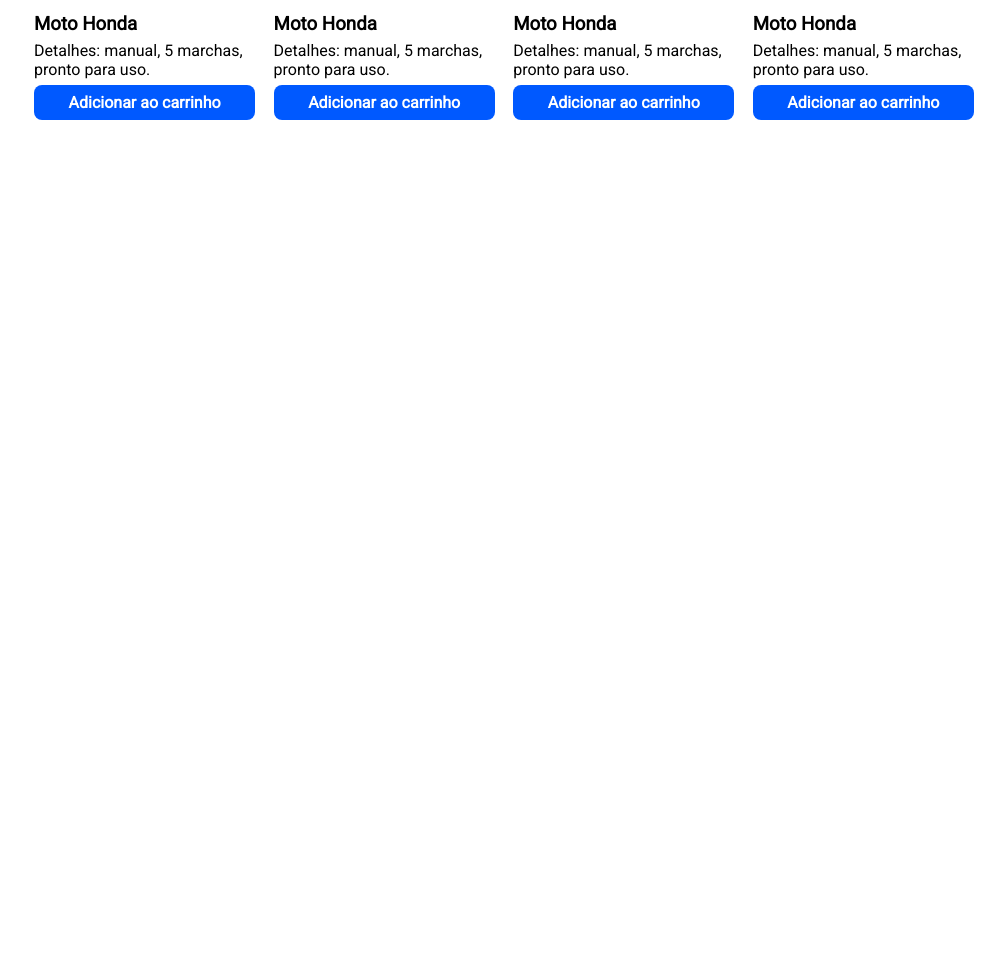
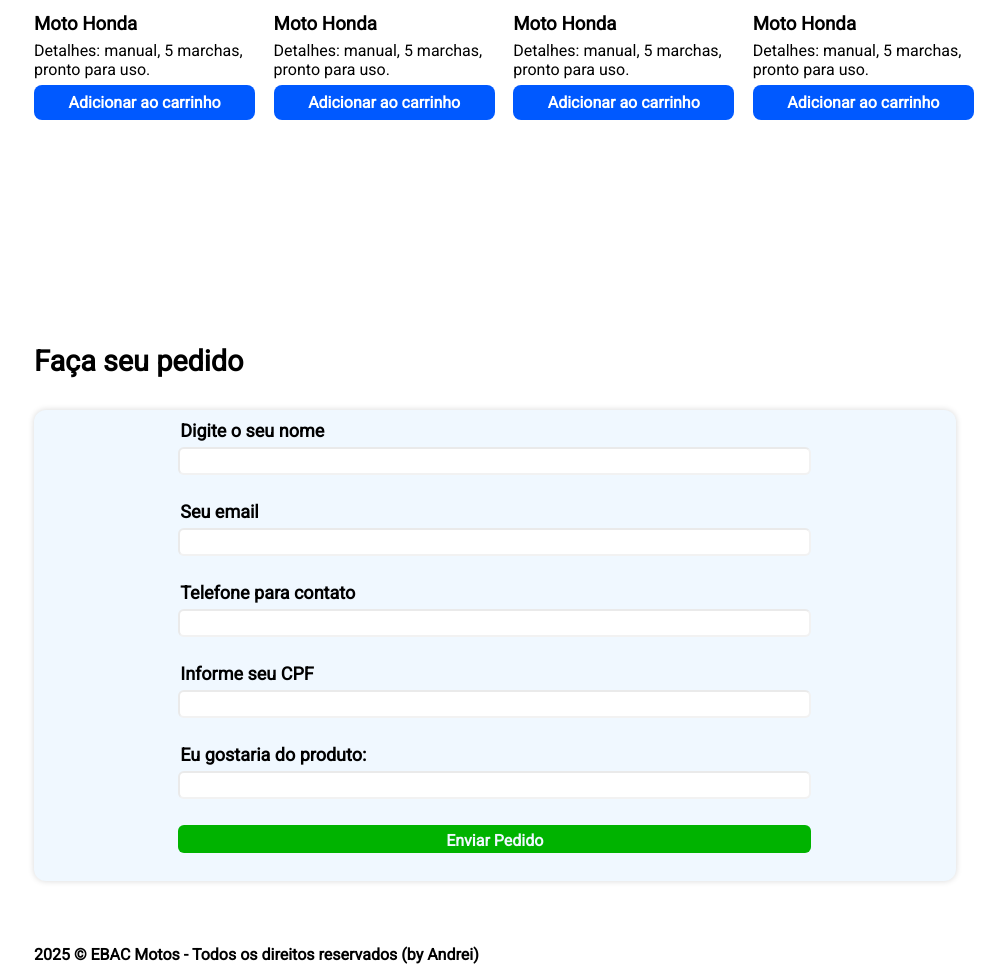
Before and after one commit to andreilbarbosa/atividade-css-responsivo, a plain HTML site: page index.html in a window 1280 px wide. Shown: the part 1017-1981 px from the top of the page, without its empty margins (94-1099 px from the left). Before the commit the page ends 1297 px from the top, so only its background shows below. Drawn offline with nearby package versions, Linux system fonts and the light colour scheme.

Commit message:
Finalizado a estrutura do site. Faltando a parte da estilização e manipulação de eventos.

```diff
--- a/index.html
+++ b/index.html
@@ -38,7 +38,7 @@
                 </div>
             </section>
             <section id="section-produtos">
-                <h2>Produtos</h2>
+                <h2>Produtos em destaque</h2>
                 <div class="produtos">
                     <article class="class-produto">
                         <div class="detalhe-produto">
@@ -74,7 +74,38 @@
                     </article>
                 </div>
             </section>
+            <section id="section-pedido">
+                <h2>Faça seu pedido</h2>
+                <div class="form-pedido">
+                    <form id="form">
+                        <div class="form-campo">
+                            <label for="name">Digite o seu nome</label>
+                            <input type="text" id="name">
+                        </div>
+                        <div class="form-campo">
+                            <label for="email">Seu email</label>
+                            <input type="email" id="email">
+                        </div>
+                        <div class="form-campo">
+                            <label for="telefone">Telefone para contato</label>
+                            <input type="tell" id="telefone">
+                        </div>
+                        <div class="form-campo">
+                            <label for="CPF">Informe seu CPF</label>
+                            <input type="tell" id="CPF">
+                        </div>
+                        <div class="form-campo">
+                            <label>Eu gostaria do produto:</label>
+                            <input type="text" id="produto">
+                        </div>
+                        <button type="button">Enviar Pedido</button>
+                    </form>
+                </div>
+            </section>
         </main>
+        <footer>
+            2025 &copy; EBAC Motos - Todos os direitos reservados (by Andrei)
+        </footer>
     </div>
     <script src="https://code.jquery.com/jquery-3.7.1.min.js" integrity="sha256-/JqT3SQfawRcv/BIHPThkBvs0OEvtFFmqPF/lYI/Cxo=" crossorigin="anonymous"></script>
     <script src="main.js"></script>
--- a/main.css
+++ b/main.css
@@ -101,6 +101,61 @@ section h2{
 }
 
 
+/*Zona de Pedido*/
+
+#section-pedido{
+    padding: 4em 0;
+}
+
+.form-pedido{
+    background-color: aliceblue;
+    min-height: 400px;
+    border-radius: 12px;
+    display: flex;
+    max-width: 100%;
+    justify-content: center;
+    align-items: center;
+    box-shadow: 0 0 6px #00000028;
+}
+
+.form-campo label{
+    display: block;
+    font-size: 18px;
+    padding: 2px;
+    margin-top: 2px;
+}
+
+#form{
+    max-width: 100%;
+    width: 70%;
+    padding: 6px;
+}
+
+.form-campo input{
+    width: 100%;
+    padding: 4px;
+    height: 28px;
+    margin-top: 4px;
+    margin-bottom: 22px;
+    border-color:rgba(20, 20, 20, 0.082);
+    border-radius: 6px;
+}
+
+#form button{
+    width: 100%;
+    padding: 6px 1px;
+    height: 28px;
+    margin-top: 4px;
+    margin-bottom: 22px;
+    background-color: rgb(0, 179, 0);
+    color: aliceblue;
+    font-weight: bold;
+    font-size: 16px;
+    border: none;
+    cursor: pointer;
+    border-radius: 6px;
+}
+
 
 /*Responsivo para smarthphones*/
 
```
